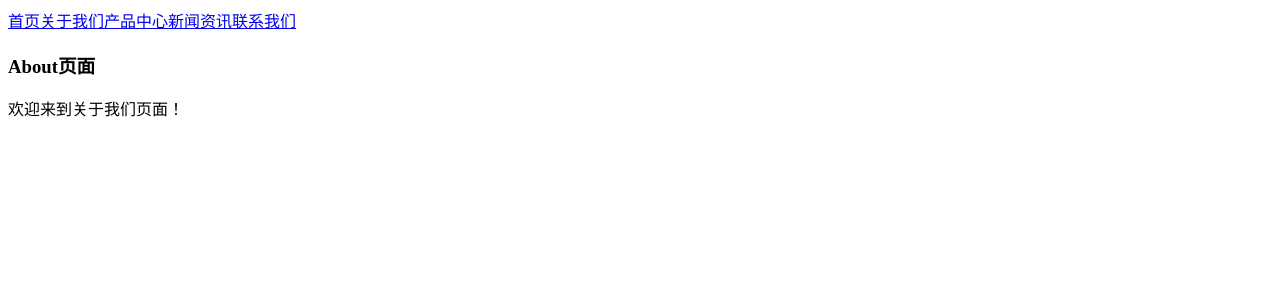
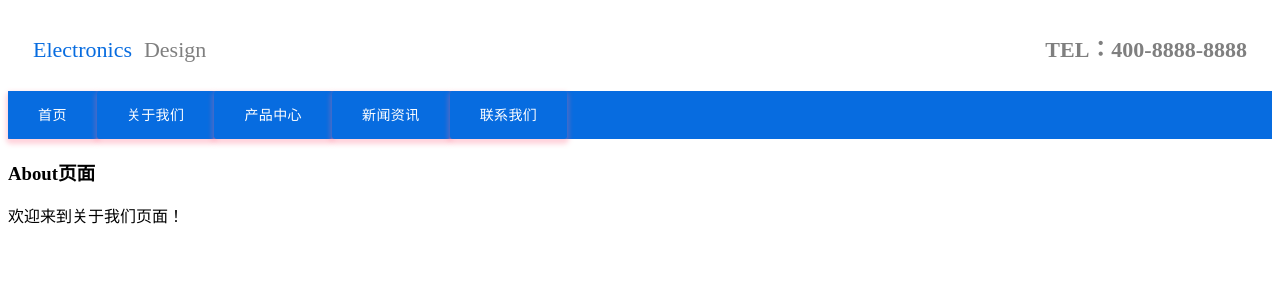
Before and after one commit to reoreo-zyt/react-web, a React app: page /about in a window 1280 px wide. Shown: the top 300 px of the page. Built offline with nearby package versions, Linux system fonts and the light colour scheme.

Commit message:
feat: 菜单栏

```diff
--- a/package.json
+++ b/package.json
@@ -59,6 +59,7 @@
   },
   "dependencies": {
     "@babel/runtime-corejs3": "7.24.0",
+    "@material-ui/core": "^4.12.4",
     "react": "18.2.0",
     "react-dom": "18.2.0",
     "react-router-dom": "^6.24.0"
--- a/scripts/config/webpack.dev.js
+++ b/scripts/config/webpack.dev.js
@@ -8,7 +8,7 @@ module.exports = merge(common, {
   stats: "errors-only", // 终端仅打印 error
   devtool: "eval-source-map",
   devServer: {
-    historyApiFallback: false, // react-router 添加路由刷新页面后显示404，刷新之后history中的数据没有保存
+    historyApiFallback: true, // react-router 添加路由刷新页面后显示404，刷新之后history中的数据没有保存
     host: SERVER_HOST, // 指定 host，不设置的话默认是 localhost
     port: SERVER_PORT, // 指定端口，默认是8080
     client: {
--- a/src/components/Layout.tsx
+++ b/src/components/Layout.tsx
@@ -1,16 +1,50 @@
 import React from "react";
 import { NavLink, Outlet } from "react-router-dom";
+import MButton from "@components/MButton";
+import "@src/scss/Layout.scss";
 
 export default function Layout() {
+  const navLinkData = [
+    {
+      path: "/",
+      name: "首页",
+    },
+    {
+      path: "/about",
+      name: "关于我们",
+    },
+    {
+      path: "/objects",
+      name: "产品中心",
+    },
+    {
+      path: "/news",
+      name: "新闻资讯",
+    },
+    {
+      path: "/contact",
+      name: "联系我们",
+    },
+  ];
+
   return (
     <div className="main">
       <div className="header">
         <div className="nav">
-          <NavLink to="/">首页</NavLink>
-          <NavLink to="/about">关于我们</NavLink>
-          <NavLink to="/objects">产品中心</NavLink>
-          <NavLink to="/news">新闻资讯</NavLink>
-          <NavLink to="/contact">联系我们</NavLink>
+          <div className="title-header">
+            <div className="title-header-left">
+              <span className="title-header-left-spanL">Electronics</span>
+              <span className="title-header-left-spanR">Design</span>
+            </div>
+            <div className="title-header-right">TEL：400-8888-8888</div>
+          </div>
+          <div className="nav-links">
+            {navLinkData.map((item, index) => (
+              <NavLink key={index} to={item.path}>
+                <MButton title={item.name}></MButton>
+              </NavLink>
+            ))}
+          </div>
         </div>
       </div>
       {/* 类似vue的router-view组件 */}
--- /dev/null
+++ b/src/components/MButton.tsx
@@ -0,0 +1,28 @@
+import React from "react";
+import { styled } from "@material-ui/core/styles";
+import Button from "@material-ui/core/Button";
+
+const CustomButton = styled(Button)({
+  background: "rgb(7, 108, 224)",
+  border: 0,
+  borderRadius: 3,
+  boxShadow: "0 3px 5px 2px rgba(255, 105, 135, .3)",
+  color: "white",
+  height: 48,
+  padding: "0 30px",
+});
+
+// eslint-disable-next-line @typescript-eslint/no-explicit-any
+function MButton({ title }: any) {
+  return (
+    <CustomButton
+      className="nav-links-button"
+      variant="contained"
+      color="primary"
+    >
+      {title}
+    </CustomButton>
+  );
+}
+
+export default MButton;
--- /dev/null
+++ b/src/scss/Layout.scss
@@ -0,0 +1,39 @@
+.title-header {
+  display: flex;
+  justify-content: space-between;
+  align-items: center;
+  padding: 0 25px;
+
+  &-left {
+    margin: 25px 0;
+  }
+
+  &-left-spanL {
+    color: rgb(7 108 224);
+    font-size: 1.375rem;
+    line-height: 150%;
+    margin-right: 12px;
+  }
+
+  &-left-spanR {
+    font-size: 1.375rem;
+    color: rgb(127 127 127);
+    line-height: 150%;
+  }
+
+  &-right {
+    outline: none;
+    font-size: 1.375rem;
+    font-weight: 800;
+    color: rgb(127 127 127);
+    line-height: 150%;
+  }
+}
+
+.nav-links {
+  background-color: rgb(7 108 224);
+
+  &-button {
+    background-color: rgb(7 108 224);
+  }
+}
```
Also changed, not shown: scripts/config/webpack.common.js (+3 -16 lines), src/components/MTabs.tsx (added, +82 -0 lines), 1 other file (tests, documents, lock files or other folders).
